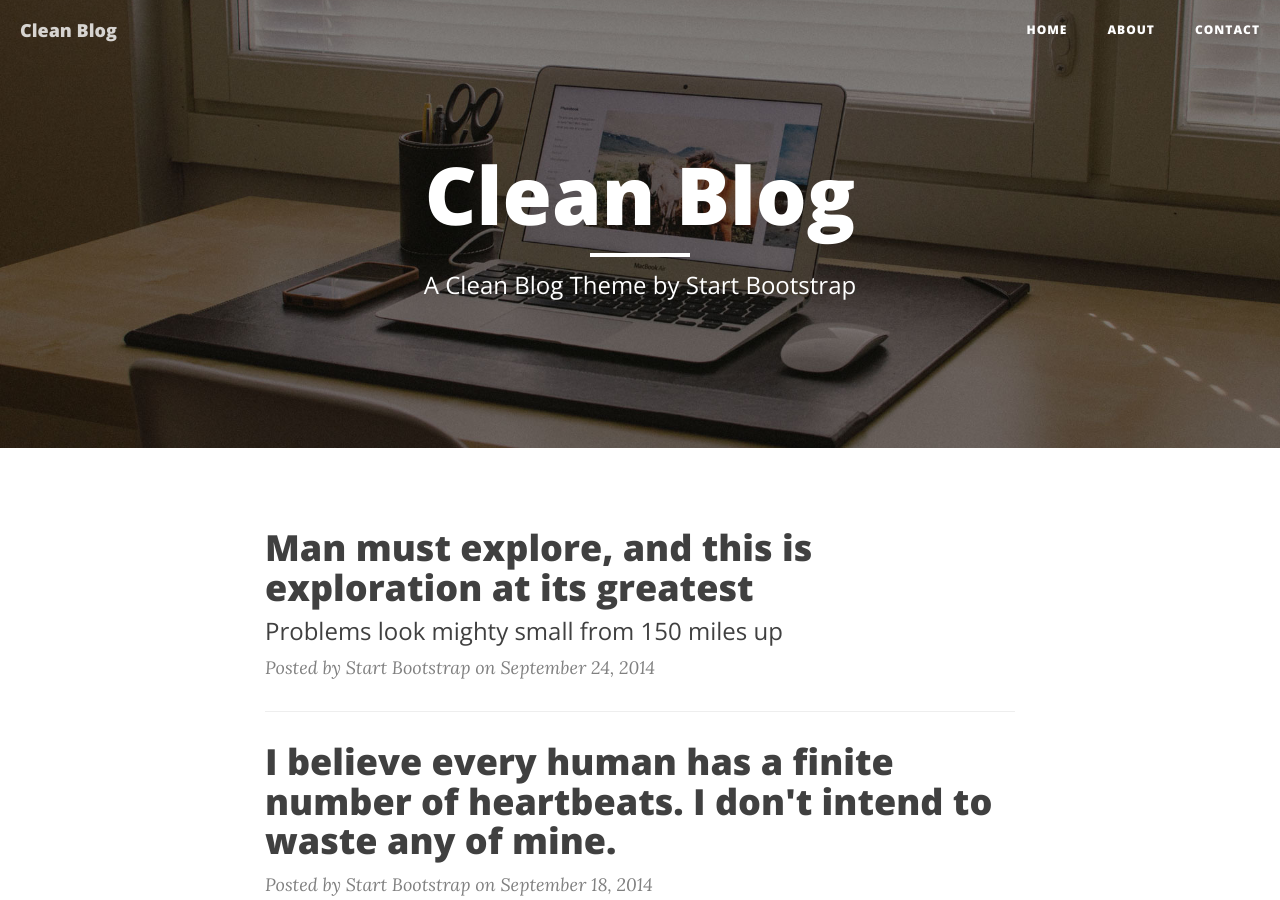
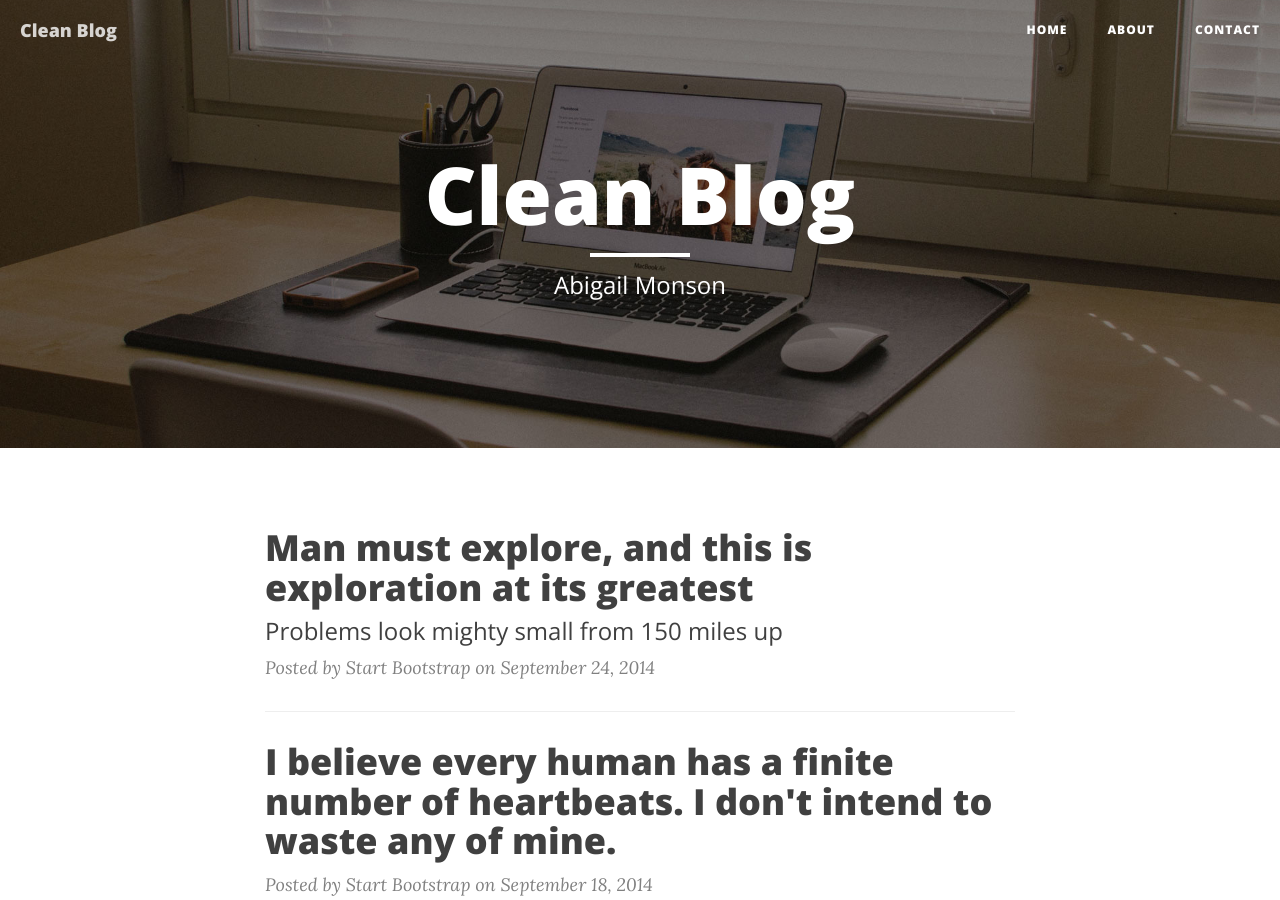
Before and after one commit to abbycakes207/abbycakes207.github.io, a Jekyll site: the page built from index.html, in a window 1280 px wide and 900 px high. Built offline with Jekyll 4.4.1, drawn with Linux system fonts in a browser that asks for light colours; nearby versions of some CDN libraries; the list of posts is cut into pages by our own code.

Commit message:
Changing description to "Abigail Monson"

```diff
--- a/index.html
+++ b/index.html
@@ -1,6 +1,6 @@
 ---
 layout: page
-description: "A Clean Blog Theme by Start Bootstrap"
+description: "Abigail Monson"
 ---
 
 {% for post in paginator.posts %}
```
